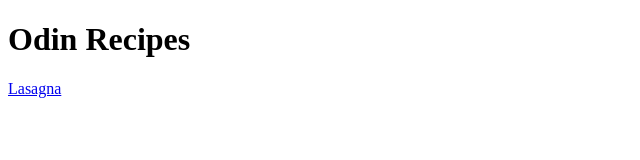
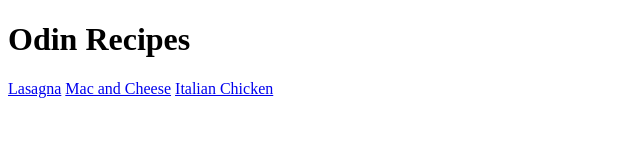
Before and after one commit to sk0121/odin-recipes, a plain HTML site: page index.html in a window 1280 px wide. Shown: the whole page, without its empty margins (0-640 px from the left). Drawn offline with Linux system fonts and the light colour scheme.

Commit message:
Added links to new recipes
Links to mac-and-cheese.html and italian-chicken.html added

```diff
--- a/index.html
+++ b/index.html
@@ -8,5 +8,7 @@
 <body>
     <h1>Odin Recipes</h1>
     <a href="recipes/lasagna.html">Lasagna</a>
+    <a href="recipes/mac-and-cheese.html">Mac and Cheese</a>
+    <a href="recipes/italian-chicken.html">Italian Chicken</a>
 </body>
 </html>
```
